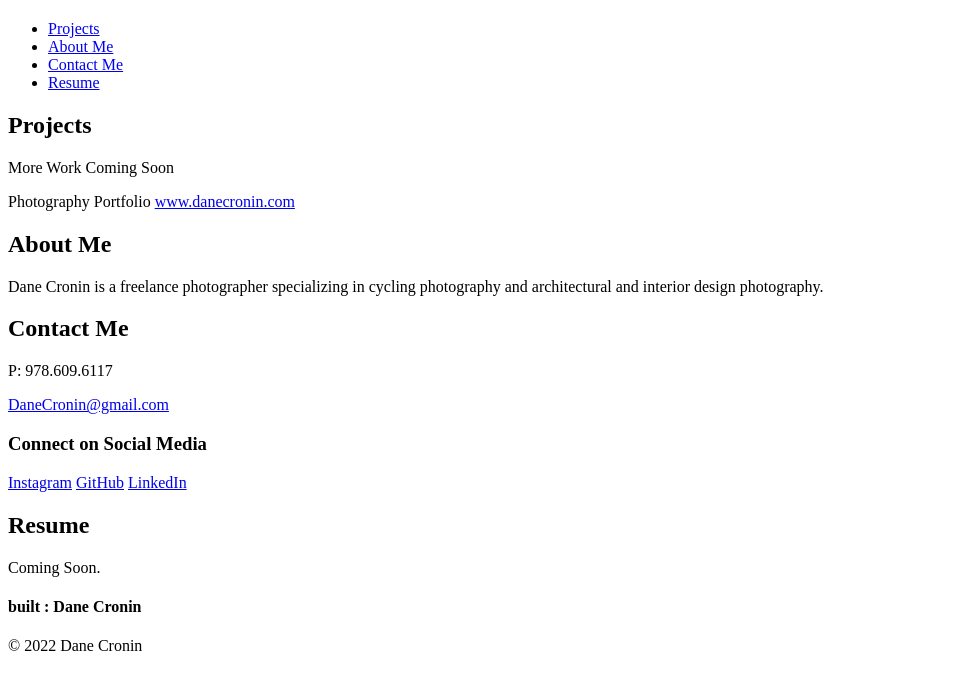
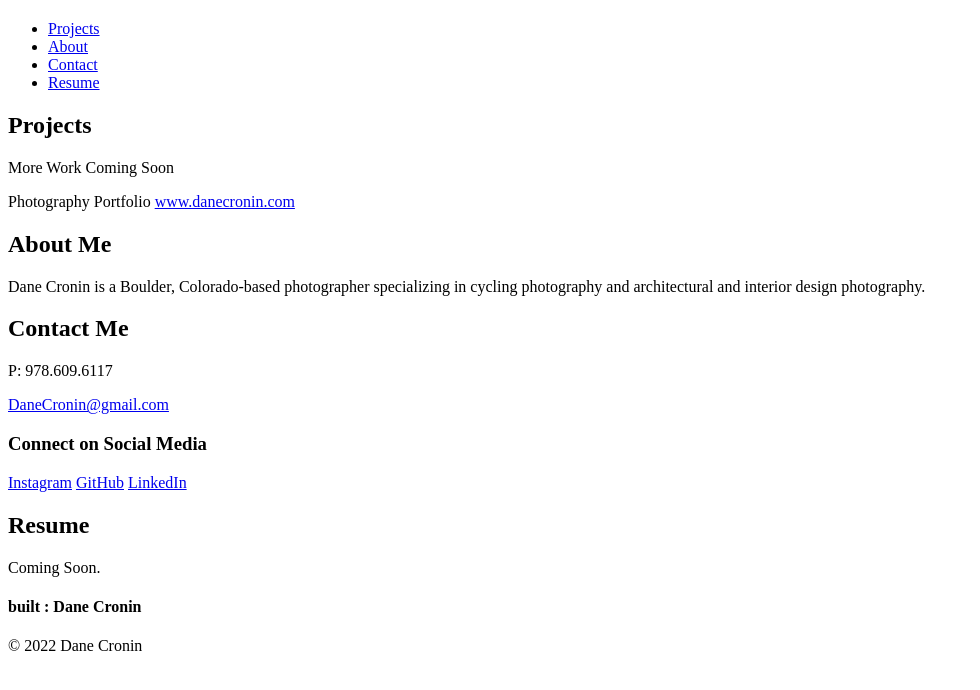
Before and after one commit to DaneCronin/Portfolio, a plain HTML site: page index.html in a window 1280 px wide. Shown: the part 60-750 px from the top of the page, without its empty margins (0-980 px from the left). Drawn offline with Linux system fonts and the light colour scheme.

Commit message:
changed nav/section names

```diff
--- a/index.html
+++ b/index.html
@@ -28,9 +28,9 @@
         <ul>
             <li><a href="#projects">Projects</a></li>
 
-            <li><a href="#about-me">About Me</a></li>
+            <li><a href="#about">About</a></li>
 
-            <li><a href="#contact-me"">Contact Me</li>
+            <li><a href="#contact"">Contact</li>
 
             <li><a href="#resume">Resume</a></li>
         </ul>
@@ -69,11 +69,11 @@
 
     <!-- About Me Section-->
 
-    <section id="#about-me">
+    <section id="#about">
 
         <h2>About Me</h2>
 
-        <p>Dane Cronin is a freelance photographer specializing in cycling photography and architectural and interior design photography.</p>
+        <p>Dane Cronin is a Boulder, Colorado-based photographer specializing in cycling photography and architectural and interior design photography.</p>
 
     </section>
 
@@ -83,7 +83,7 @@
 
     <!-- Contact Me Section -->
 
-    <section id="contact-me">
+    <section id="contact">
 
         <h2>Contact Me</h2>
 
```
